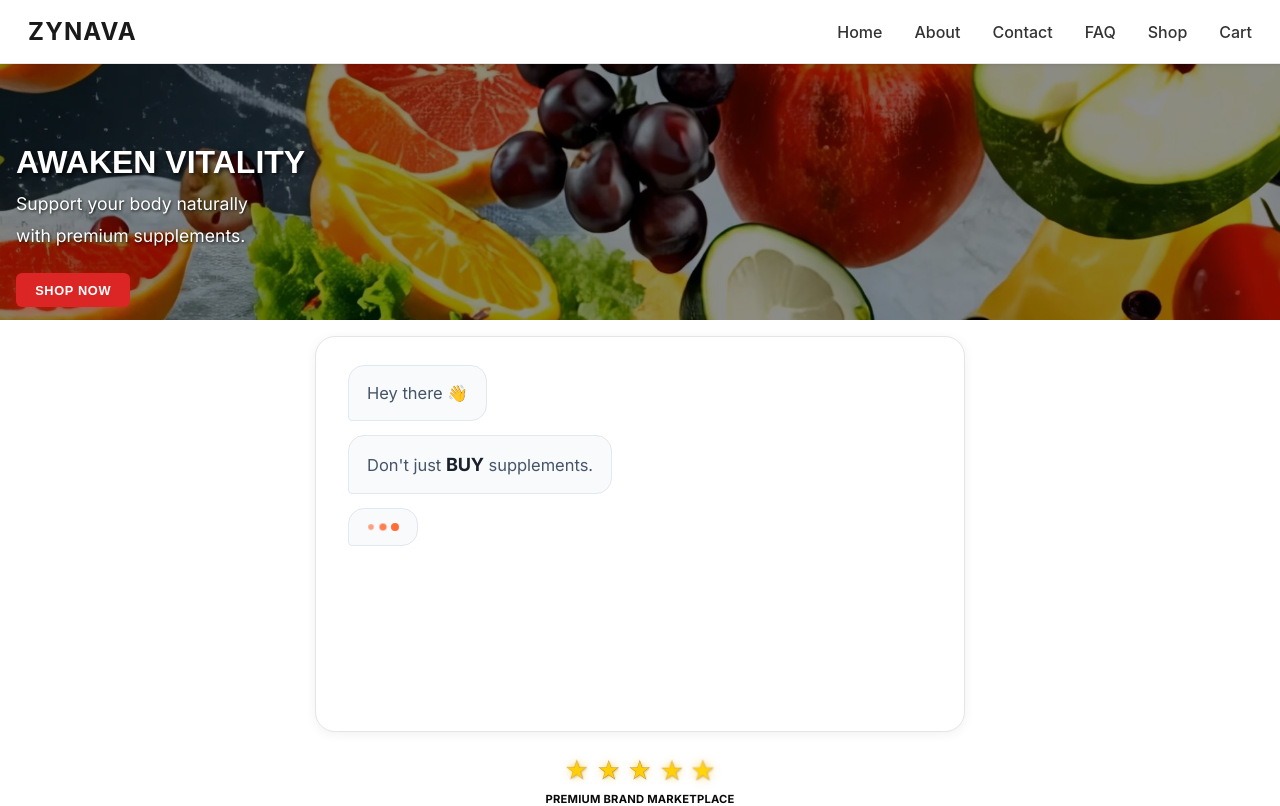
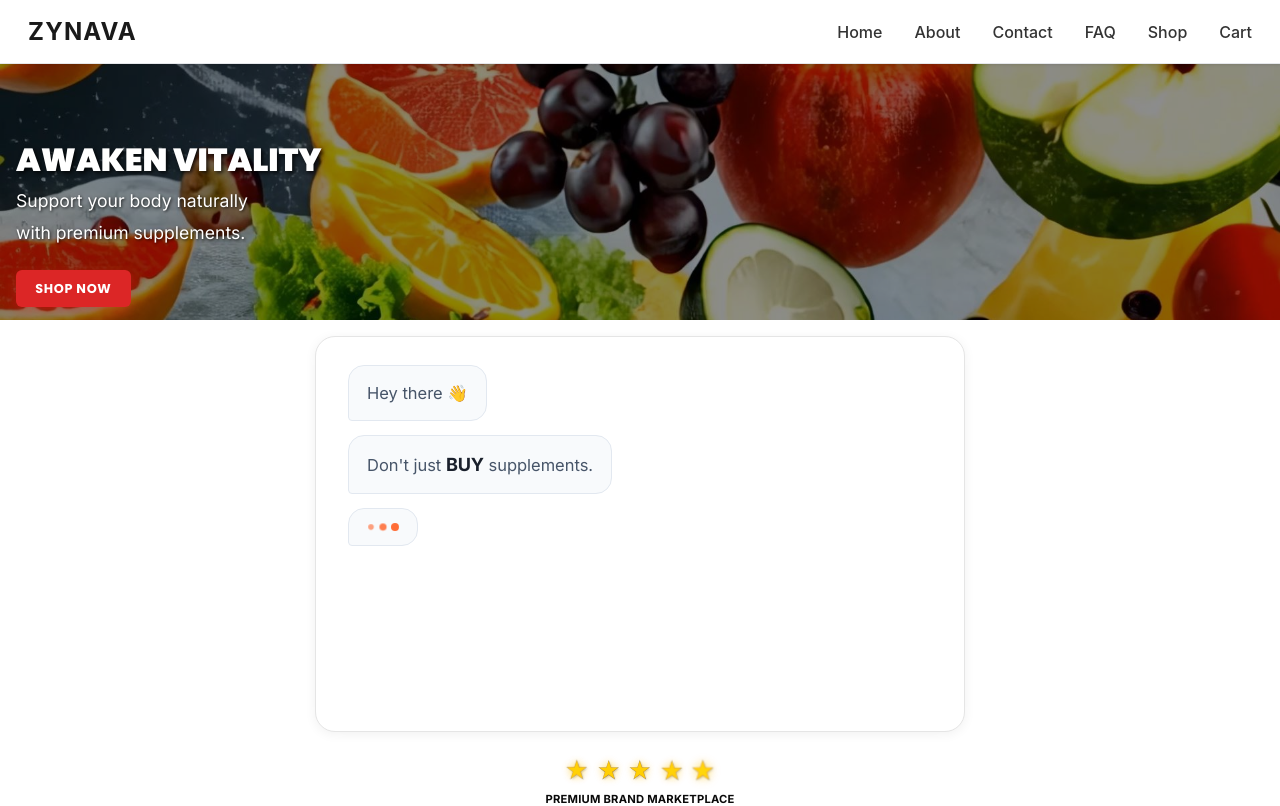
Before and after one commit to Ofranc1208/Zynava-1, a Next.js app: page / in a window 1280 px wide. Shown: the top 806 px of the page. Built offline with nearby package versions, Linux system fonts and the light colour scheme.

Commit message:
Remove remaining CSS @import warnings - centralize all font imports

```diff
--- a/app/globals.css
+++ b/app/globals.css
@@ -1,3 +1,5 @@
+@import url('https://fonts.googleapis.com/css2?family=Inter:wght@400;500;600;700;800;900&family=Poppins:wght@400;500;600;700;800;900&display=swap');
+
 * {
   box-sizing: border-box;
   padding: 0;
--- a/src/components/PromoOverlay/PromoOverlay.module.css
+++ b/src/components/PromoOverlay/PromoOverlay.module.css
@@ -1,5 +1,3 @@
-@import url('https://fonts.googleapis.com/css2?family=Inter:wght@400;500;600;700;800;900&family=Poppins:wght@400;500;600;700;800;900&display=swap');
-
 /* Import modern fonts */
 /* Overlay animations and styles */
 
--- a/src/components/advisor/AdvisorChat.module.css
+++ b/src/components/advisor/AdvisorChat.module.css
@@ -1,5 +1,3 @@
-@import url('https://fonts.googleapis.com/css2?family=Inter:wght@400;500;600&display=swap');
-
 /* Advisor Chat Container - 2025 Best Practices */
 /* Inter: Industry standard for chat interfaces - clean, readable, modern */
 
--- a/src/components/advisor/AdvisorChat/AdvisorInputBar.module.css
+++ b/src/components/advisor/AdvisorChat/AdvisorInputBar.module.css
@@ -1,5 +1,3 @@
-@import url('https://fonts.googleapis.com/css2?family=Inter:wght@400;500;600&display=swap');
-
 /* Advisor Input Bar - ChatGPT Style */
 
 .inputContainer {
--- a/src/components/advisor/AdvisorChat/QuizStepRenderer.module.css
+++ b/src/components/advisor/AdvisorChat/QuizStepRenderer.module.css
@@ -1,5 +1,3 @@
-@import url('https://fonts.googleapis.com/css2?family=Inter:wght@400;500;600&display=swap');
-
 /* Quiz Step Container - Fixed Height Card */
 
 .quizStepContainer {
--- a/src/components/advisor/AdvisorChat/ReviewStep.module.css
+++ b/src/components/advisor/AdvisorChat/ReviewStep.module.css
@@ -1,5 +1,3 @@
-@import url('https://fonts.googleapis.com/css2?family=Inter:wght@400;500;600;700&display=swap');
-
 /* Match QuizStepRenderer container styling */
 .reviewContainer {
   display: flex;
--- a/src/components/advisor/ChatBubble.module.css
+++ b/src/components/advisor/ChatBubble.module.css
@@ -1,5 +1,3 @@
-@import url('https://fonts.googleapis.com/css2?family=Inter:wght@400;500;600&display=swap');
-
 /* Chat Bubble Styles - 2025 Best Practices */
 /* Inter is the industry standard for chat interfaces (Discord, Slack, Linear) */
 
--- a/src/components/advisor/QuizButton.module.css
+++ b/src/components/advisor/QuizButton.module.css
@@ -1,5 +1,3 @@
-@import url('https://fonts.googleapis.com/css2?family=Inter:wght@400;500;600&display=swap');
-
 /* Quiz Button Styles - 2025 Best Practices */
 /* Inter: Industry standard for chat interfaces */
 
--- a/src/views/Home/components/SupplementAdvisor/SupplementAdvisorCard.module.css
+++ b/src/views/Home/components/SupplementAdvisor/SupplementAdvisorCard.module.css
@@ -1,5 +1,3 @@
-@import url('https://fonts.googleapis.com/css2?family=Inter:wght@400;500;600&display=swap');
-
 /* Chat Card Container - 2025 Best Practices */
 /* Inter: Industry standard for chat interfaces - optimized for readability */
 
```
